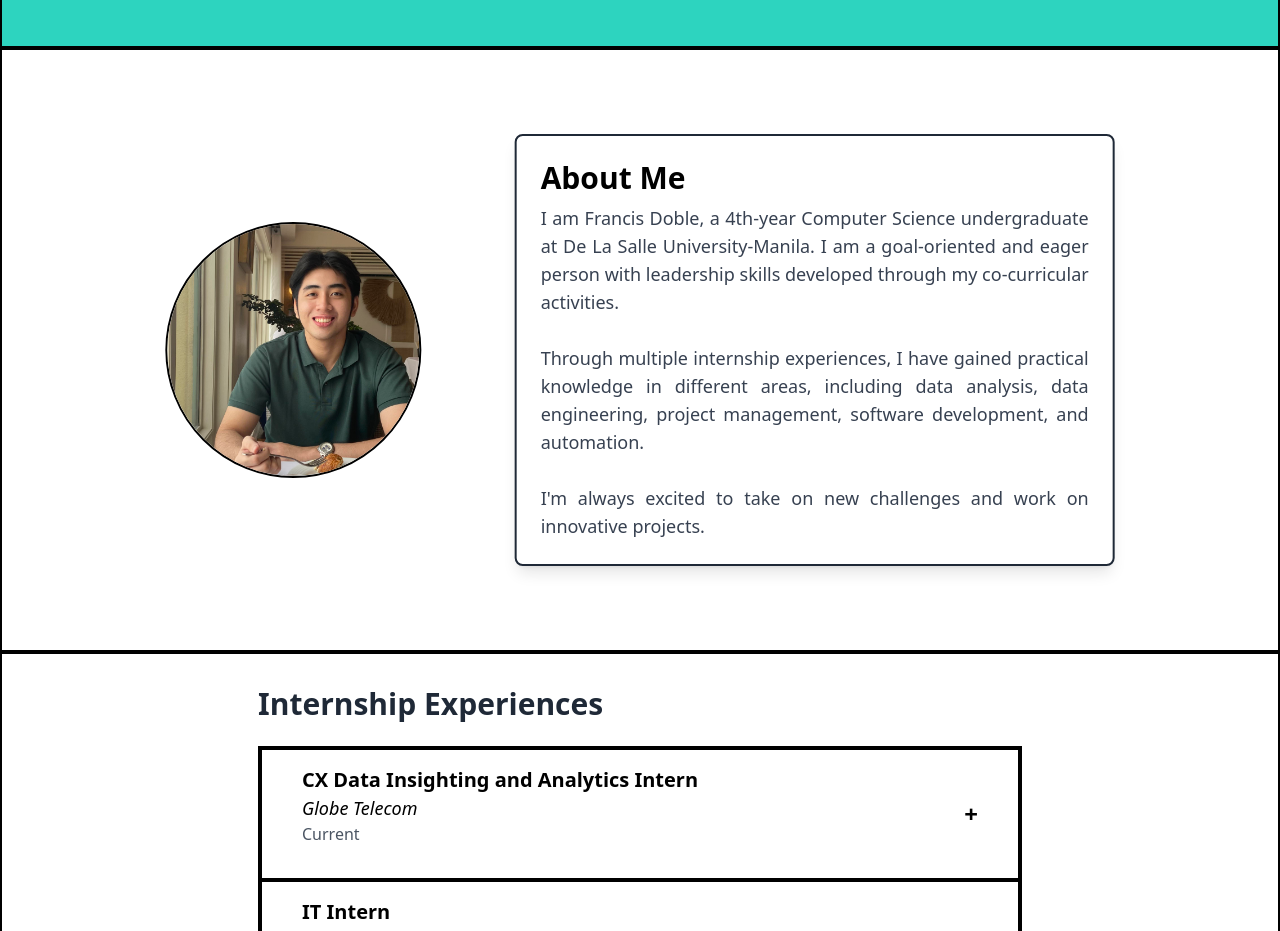
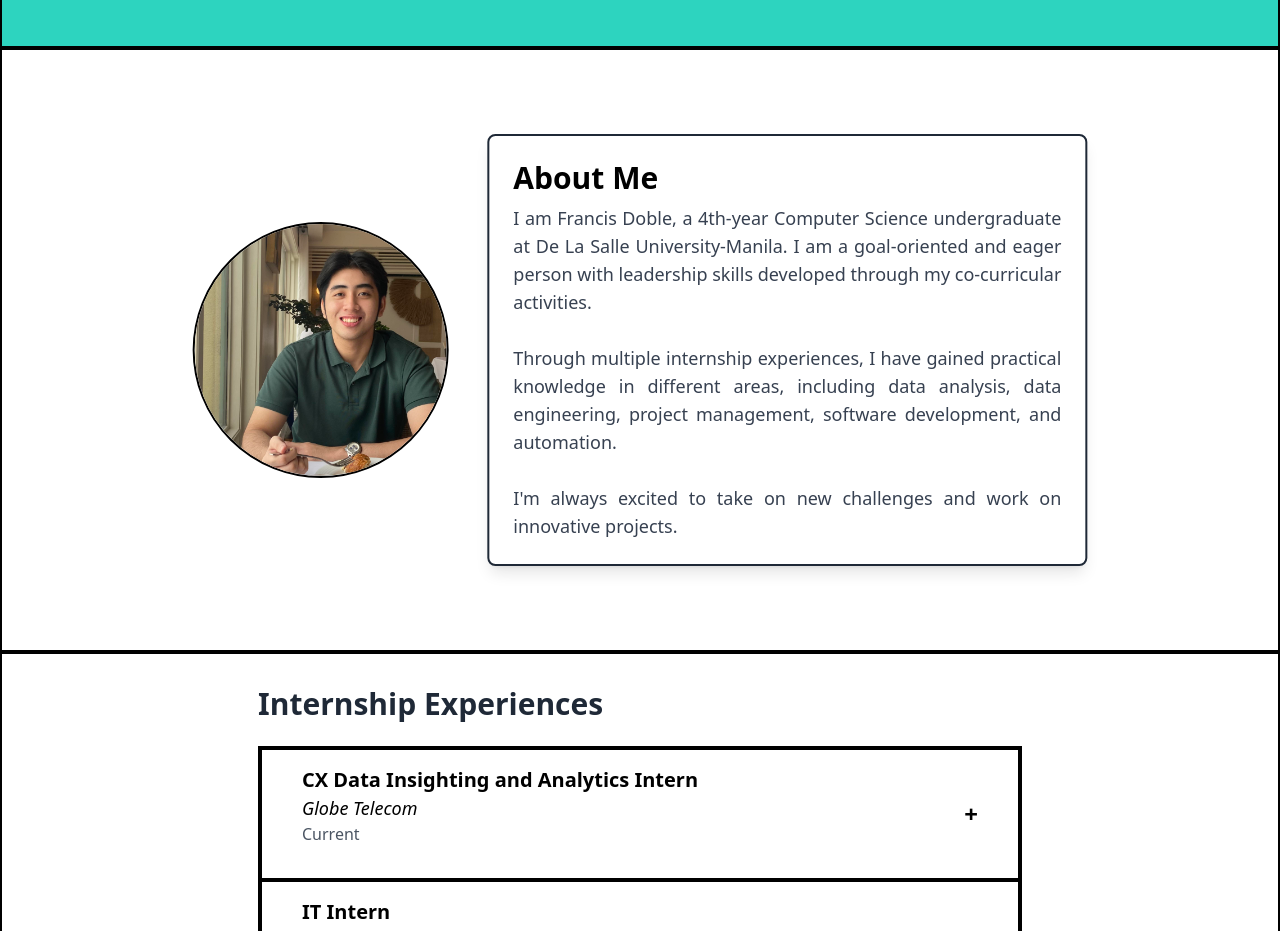
Before and after one commit to fdoble12/fdoble-website, a Vue app: page / in a window 1280 px wide. Shown: the part 820-1751 px from the top of the page. Built offline with nearby package versions, Linux system fonts and the light colour scheme.

Commit message:
Update About.vue

```diff
--- a/src/components/About.vue
+++ b/src/components/About.vue
@@ -33,24 +33,29 @@ export default {
   },
   methods: {
     handleScroll() {
+      // Check if the screen width is larger than a specific breakpoint, e.g., 768px for tablets
+      if(window.innerWidth > 600) {
         const aboutSection = document.getElementById('about');
         const imageDiv = aboutSection.querySelector('.about-image');
         const textDiv = aboutSection.querySelector('.about-text');
         const sectionPos = aboutSection.getBoundingClientRect();
 
         // Calculate the percentage of the section in view
-      const scrollPercent = Math.min(1, (window.innerHeight - sectionPos.top) / window.innerHeight);
+        const scrollPercent = Math.min(1, (sectionPos.top) / window.innerHeight);
 
         // Adjust transform based on scroll percent
         imageDiv.style.transform = `translateX(${-50 * scrollPercent}px)`; // Adjust values as needed
         textDiv.style.transform = `translateX(${50 * scrollPercent}px)`; // Adjust values as needed
+
+      }
     }
   }
 };
 </script>
 
+
 <style scoped>
   .about-image, .about-text {
-    transition: transform 1s ease-out;
+    transition: transform 10ms ease-out;
   }
 </style>
```
Lines whose indentation alone changed are shown as unchanged.
